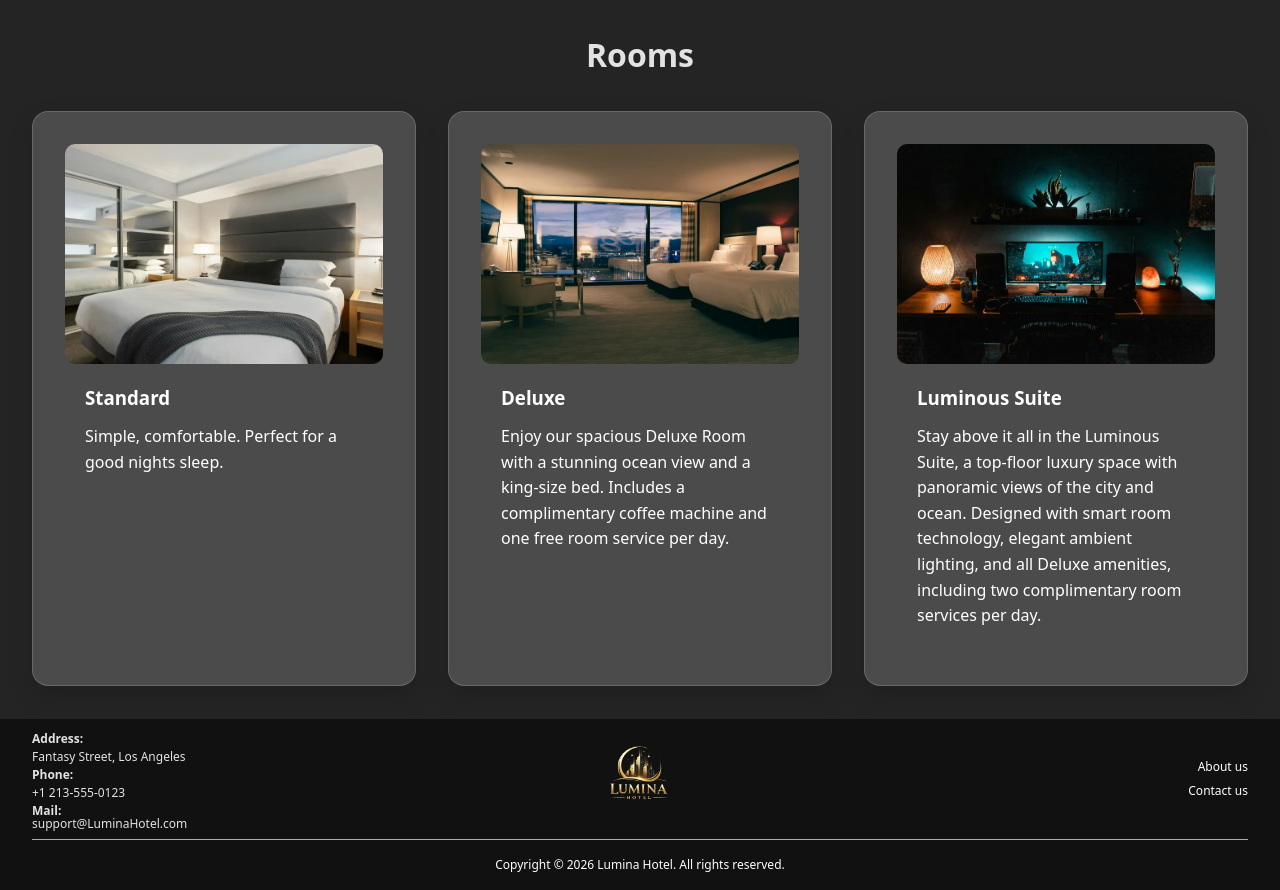
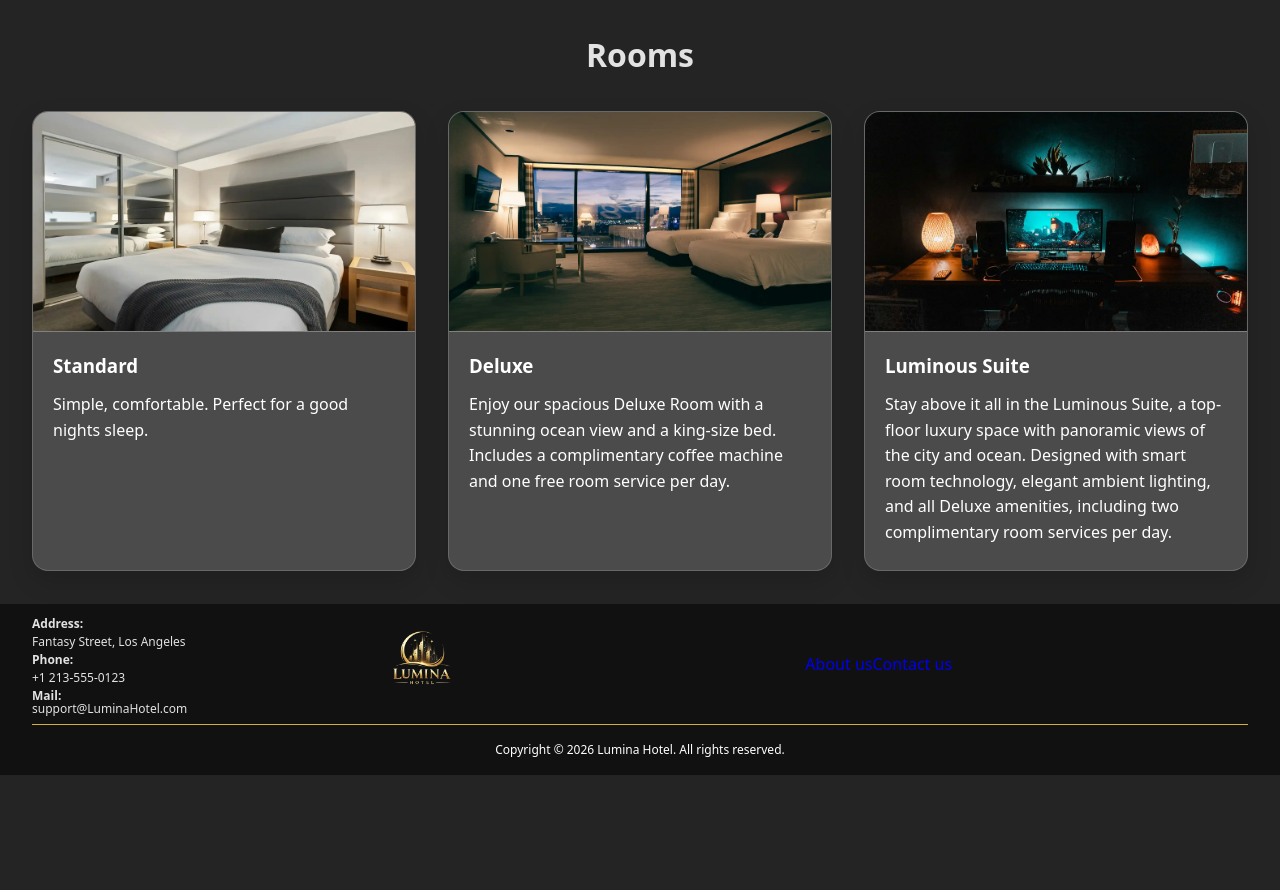
Before and after one commit to ActuallyWilliamR/Lumina-Hotel, a React (Vite) app: page / in a window 1280 px wide. Shown: the part 801-1691 px from the top of the page. After the commit the page ends 1576 px from the top, so only its background shows below. Built offline with nearby package versions, Linux system fonts and the light colour scheme.

Commit message:
Centered Footer Logo

```diff
--- a/src/App.css
+++ b/src/App.css
@@ -126,7 +126,9 @@
 }
 
 .room-card {
-  padding: 2rem;
+  display: flex;
+  flex-direction: column;
+  align-items: stretch;
   background: rgba(255, 255, 255, 0.18);
   border: 1px solid rgba(255, 255, 255, 0.16);
   color: white;
@@ -156,7 +158,9 @@
   width: 100%;
   height: 220px;
   object-fit: cover;
-  border-radius: 10px;
+  display: block;
+
+  border-bottom: 1px solid grey;
 }
 
 .room-card h3,
@@ -398,6 +402,7 @@
 .footer-contact {
   display: flex;
   flex-direction: column;
+  margin-right: -7rem;
 }
 
 .footer-contact p {
@@ -425,7 +430,7 @@
 
 .footer-logo {
   display: flex;
-  justify-content: center;
+  justify-content: left;
   align-items: center;
 }
 
@@ -433,25 +438,6 @@
   width: 120px;
   height: auto;
   display: block;
-}
-
-.footer-links {
-  display: flex;
-  flex-direction: column;
-  align-items: flex-end;
-  line-height: 1.5rem;
-}
-
-.footer-links a {
-  color: white;
-  text-decoration: none;
-  font-size: 0.75rem;
-  transition: color 0.3s ease, opacity 0.3s ease;
-}
-
-.footer-links a:hover {
-  color: #d4af37;
-  opacity: 0.95;
 }
 
 .footer-bottom {
```
